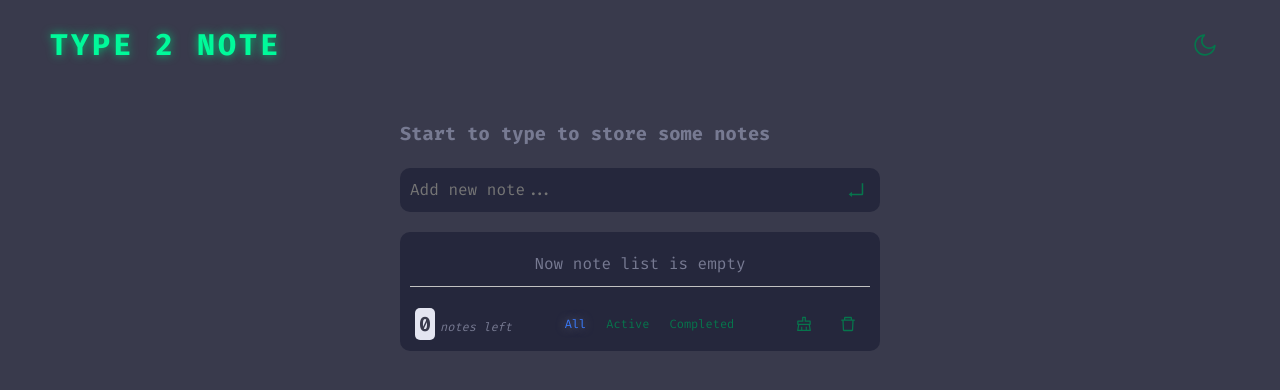
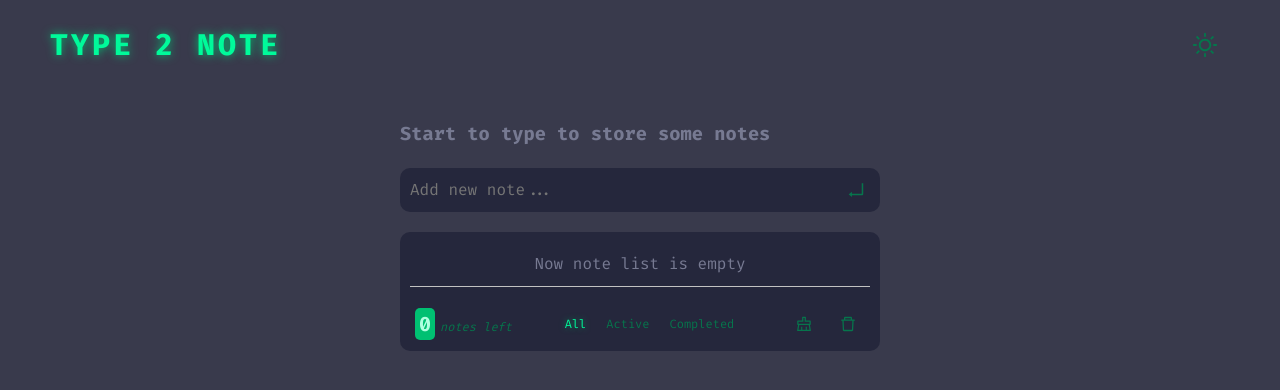
Before and after one commit to bakNa2t/type2note, a React (Vite) app: page / in a window 1280 px wide. Shown: the top 390 px of the page. Built offline with nearby package versions, Linux system fonts and the light colour scheme; the HTML template or start-up script is replaced by a standard one.

Commit message:
Updated NotetFooterMenu var colors

```diff
--- a/src/ui-blocks/Header.jsx
+++ b/src/ui-blocks/Header.jsx
@@ -34,7 +34,7 @@ function Header() {
     <StyledHeader>
       <Logo>Type 2 Note</Logo>
       <Button size="xl" onClick={toggleDarkMode}>
-        {isDarkMode ? <MoonOutlined /> : <SunOutlined />}
+        {isDarkMode ? <SunOutlined /> : <MoonOutlined />}
       </Button>
     </StyledHeader>
   );
--- a/src/ui-blocks/NoteFilter.jsx
+++ b/src/ui-blocks/NoteFilter.jsx
@@ -17,8 +17,8 @@ const StyledNoteFilter = styled.div`
 `;
 
 const FilterActive = styled.p`
-  color: var(--color-blue);
-  text-shadow: 0 0 1rem var(--color-blue-light-200);
+  color: var(--color-spring-green-500);
+  text-shadow: 0 0 0.6rem var(--color-spring-green-300);
 `;
 
 function NoteFilter() {
--- a/src/ui-blocks/NoteFooterMenu.jsx
+++ b/src/ui-blocks/NoteFooterMenu.jsx
@@ -25,6 +25,7 @@ const NoteAmount = styled.p`
   font-weight: 400;
   font-size: 1.2rem;
   font-style: italic;
+  color: var(--color-spring-green-200);
 
   & span {
     margin-right: 0.5rem;
@@ -33,8 +34,8 @@ const NoteAmount = styled.p`
     padding: 0.3rem 0.4rem;
     border-radius: 0.5rem;
     font-weight: 700;
-    color: var(--color-blue-zola-700);
-    background-color: var(--color-blue-light-700);
+    color: var(--color-spring-green-800);
+    background-color: var(--color-spring-green-400);
   }
 `;
 
```
